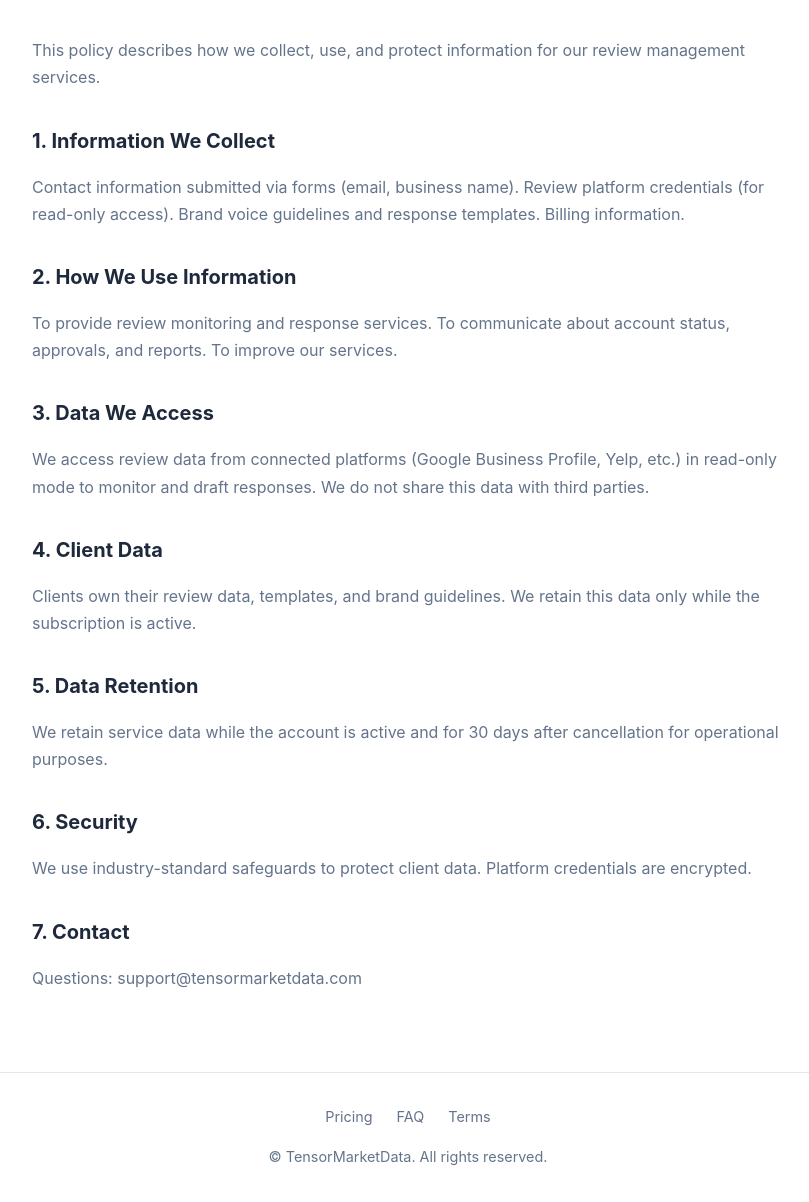
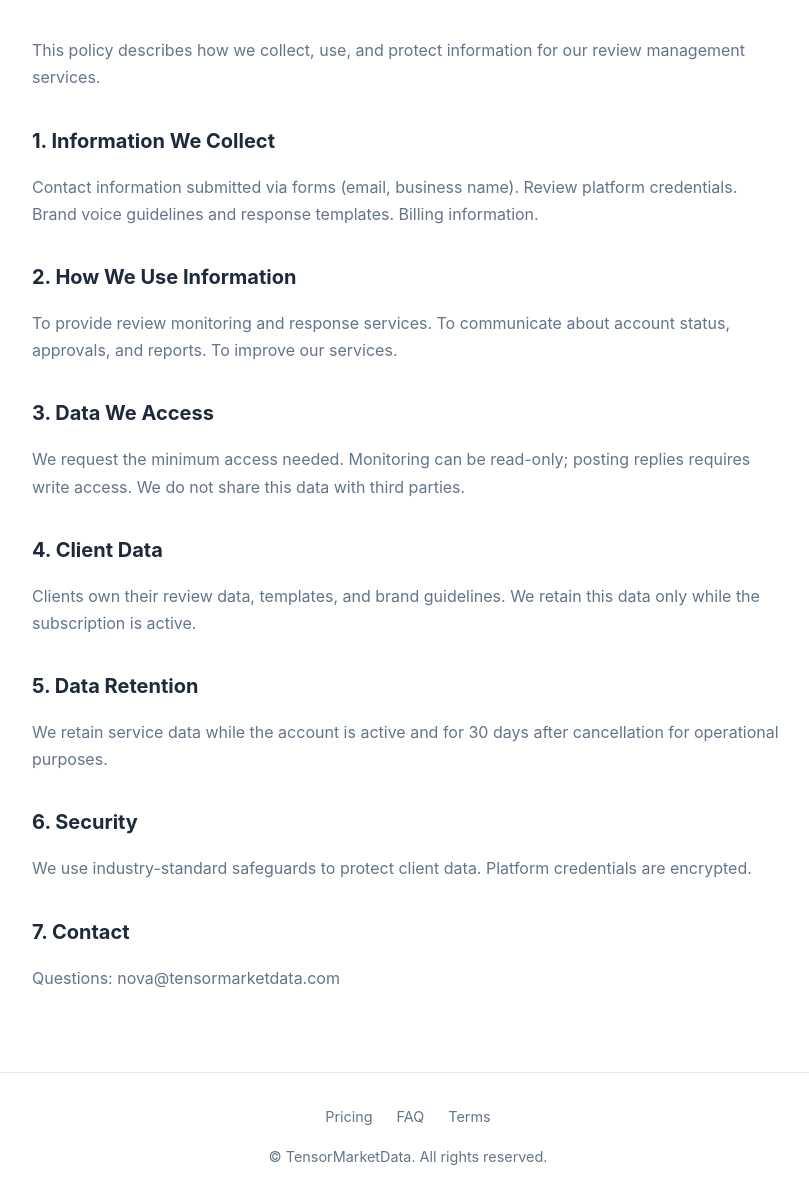
Before and after one commit to Hexy888/TensorMarketData, a FastAPI app: page /privacy in a window 1280 px wide. Shown: the part 203-1405 px from the top of the page, without its empty margins (232-1041 px from the left). Run offline with FastAPI, Linux system fonts and the light colour scheme.

Commit message:
Consistent access copy + support email to nova@

```diff
--- a/templates/contact.html
+++ b/templates/contact.html
@@ -84,7 +84,7 @@
       <div class="contact-methods">
         <div class="method">
           <h3>Support</h3>
-          <p>For existing customers: <a href="mailto:support@tensormarketdata.com">support@tensormarketdata.com</a></p>
+          <p>For existing customers: <a href="mailto:nova@tensormarketdata.com">nova@tensormarketdata.com</a></p>
         </div>
 
         <div class="method">
--- a/templates/faq.html
+++ b/templates/faq.html
@@ -92,7 +92,7 @@
             </div>
             <div class="faq-item">
                 <h3>How do we contact support?</h3>
-                <p>Email only: support@tensormarketdata.com. Response within 1 business day. We don't offer phone support.</p>
+                <p>Email only: nova@tensormarketdata.com. Response within 1 business day. We don't offer phone support.</p>
             </div>
             <div class="faq-item">
                 <h3>What if we cancel?</h3>
--- a/templates/privacy.html
+++ b/templates/privacy.html
@@ -73,13 +73,13 @@
       <p>This policy describes how we collect, use, and protect information for our review management services.</p>
 
       <h2>1. Information We Collect</h2>
-      <p>Contact information submitted via forms (email, business name). Review platform credentials (for read-only access). Brand voice guidelines and response templates. Billing information.</p>
+      <p>Contact information submitted via forms (email, business name). Review platform credentials. Brand voice guidelines and response templates. Billing information.</p>
 
       <h2>2. How We Use Information</h2>
       <p>To provide review monitoring and response services. To communicate about account status, approvals, and reports. To improve our services.</p>
 
       <h2>3. Data We Access</h2>
-      <p>We access review data from connected platforms (Google Business Profile, Yelp, etc.) in read-only mode to monitor and draft responses. We do not share this data with third parties.</p>
+      <p>We request the minimum access needed. Monitoring can be read-only; posting replies requires write access. We do not share this data with third parties.</p>
 
       <h2>4. Client Data</h2>
       <p>Clients own their review data, templates, and brand guidelines. We retain this data only while the subscription is active.</p>
@@ -91,7 +91,7 @@
       <p>We use industry-standard safeguards to protect client data. Platform credentials are encrypted.</p>
 
       <h2>7. Contact</h2>
-      <p>Questions: support@tensormarketdata.com</p>
+      <p>Questions: nova@tensormarketdata.com</p>
     </div>
   </section>
 
--- a/templates/terms.html
+++ b/templates/terms.html
@@ -96,7 +96,7 @@
       <p>To the maximum extent permitted by law, our liability is limited to the amount paid for the applicable subscription period.</p>
 
       <h2>8. Contact</h2>
-      <p>For support: support@tensormarketdata.com</p>
+      <p>For support: nova@tensormarketdata.com</p>
     </div>
   </section>
 
```
